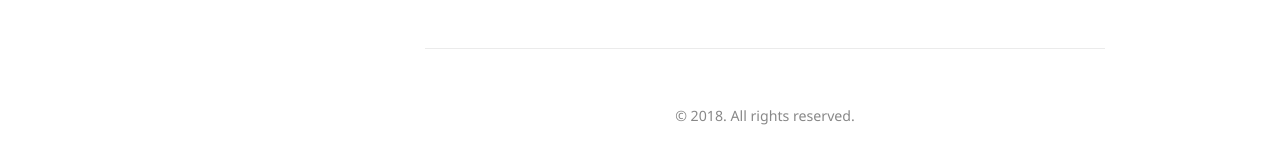
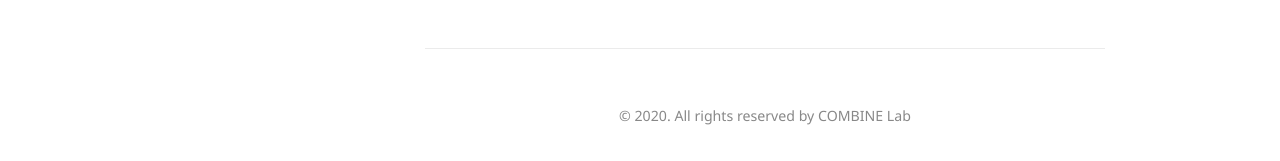
Before and after one commit to Muhammadhamza26/combine-skku, a Jekyll site: the page built from index.md, in a window 1280 px wide. Shown: the part 1351-1512 px from the top of the page. Built offline with Jekyll 4.4.1, drawn with Linux system fonts in a browser that asks for light colours; some web fonts are replaced; our own code applies the rules of GitHub Pages for plain Markdown files.

Commit message:
new files are updated

```diff
--- a/_config.yml
+++ b/_config.yml
@@ -63,7 +63,7 @@ menu:
 #     url:               /cookies-policy/
 
 # This text will appear in a `<small>` tag in the footer of every page.
-copyright:             © 2018. All rights reserved.
+copyright:             © 2020. All rights reserved by COMBINE Lab
 
 # Format of the permalinks
 permalink:             /blog/:categories/:year-:month-:day-:title/
```
